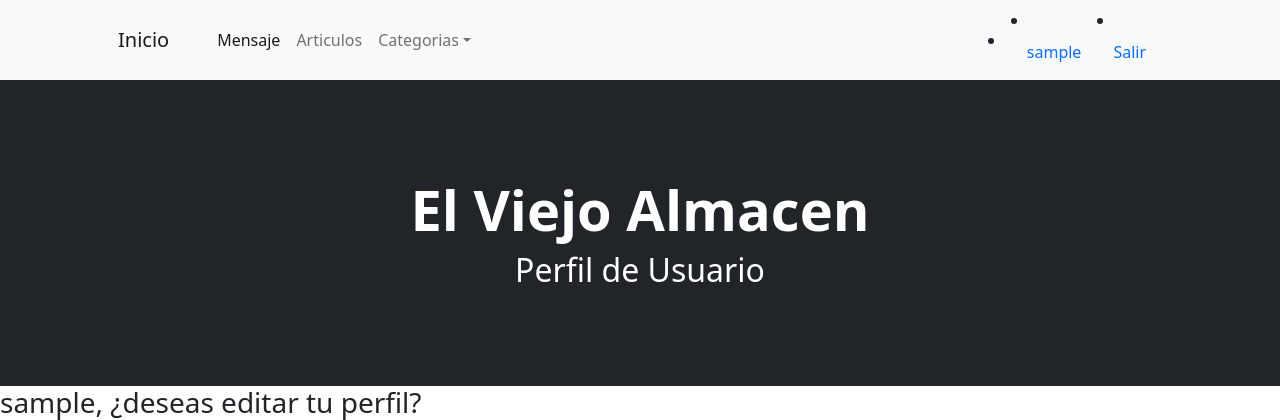
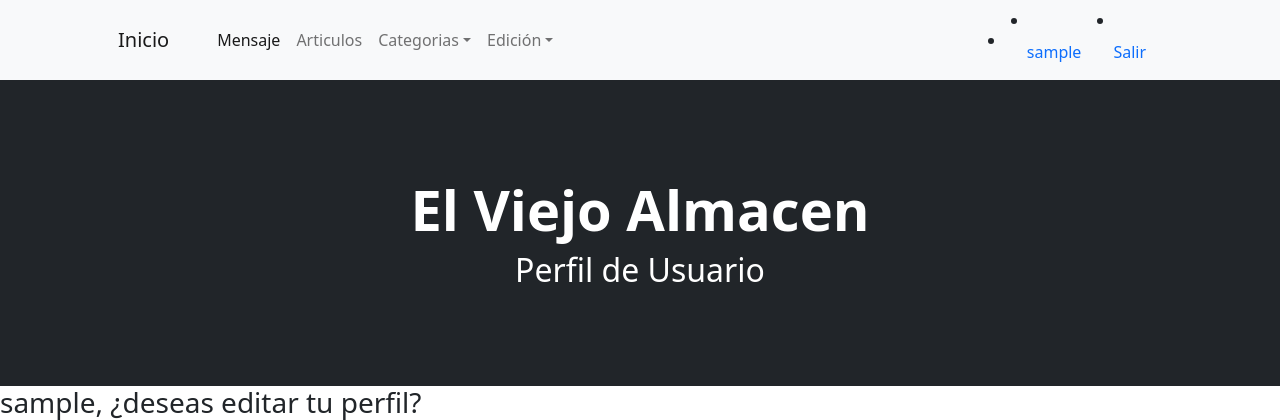
Before and after one commit to DankoTym/ProyectoFinal-Diaz-Tymcziszyn, a Django app: page /AppSuper/editarPerfil in a window 1280 px wide. Shown: the top 420 px of the page. Run offline with Django 4.2, Linux system fonts and the light colour scheme; the visitor is signed in with stand-in values (Sample User, id 1); parts of the project's set-up code (start-up, migrations or seed data) failed here and were passed over; some libraries are stand-ins or nearby versions.

Commit message:
añadido nav y lista productos

```diff
--- a/AppSuper/templates/AppSuper/padre.html
+++ b/AppSuper/templates/AppSuper/padre.html
@@ -42,8 +42,25 @@
                                         <li><a class="dropdown-item" href="{% url 'Tienda' %}">Panaderia</a></li>
                                     </ul>
 
+
+                            </li>
+
+
+
+
+
+                        </form>
+                        <form action=" " method="post">
+                            <li class="nav-item dropdown">
+                                <a class="nav-link dropdown-toggle" id="navbarDropdown" href="#" role="button" data-bs-toggle="dropdown" aria-expanded="false">Edición</a>
+
+                                        <ul class="dropdown-menu" aria-labelledby="navbarDropdown">
+                                            <li><a class="dropdown-item" href="{% url 'ListaProductos'  %}">Listar productos</a></li>
+
+                                        </ul>
                             </li>
                         </form>
+
                     </ul>
                     <li
                         <!-- Esta es la parte derecha del NAV -->
```
